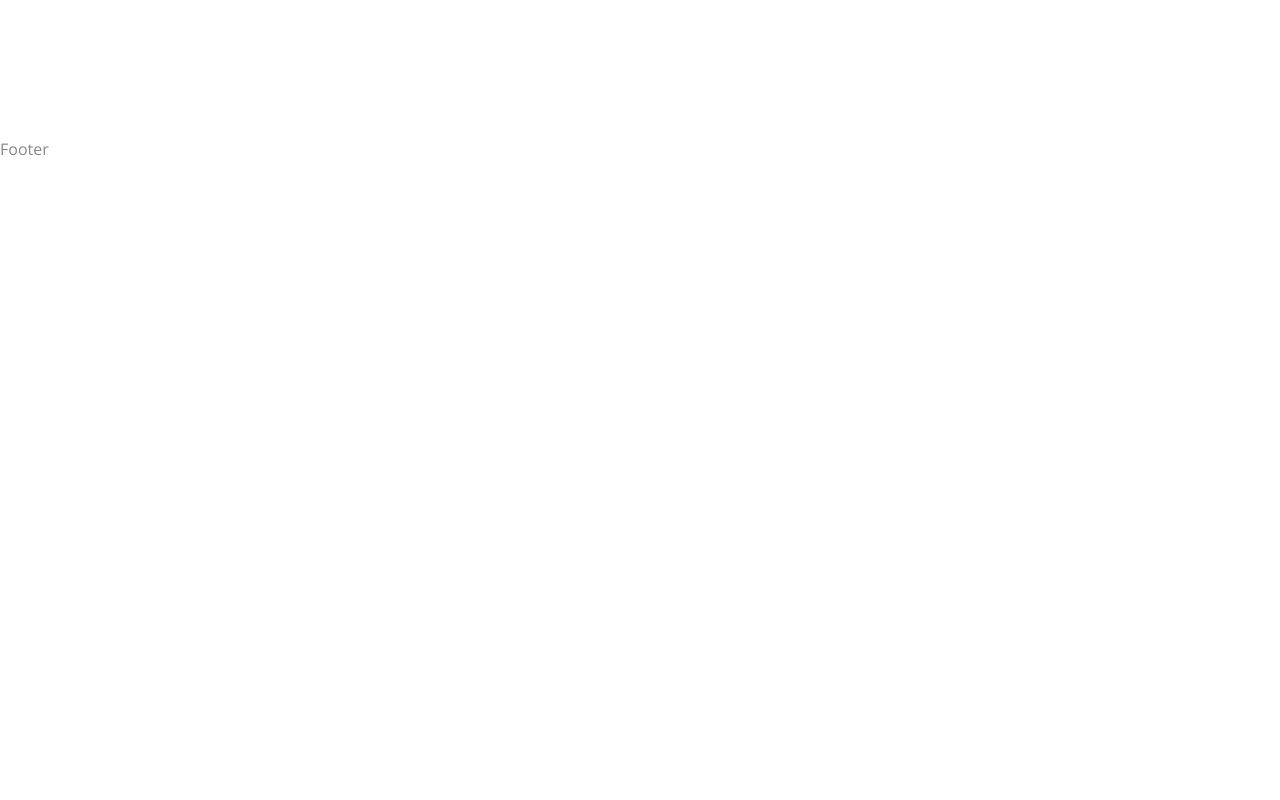
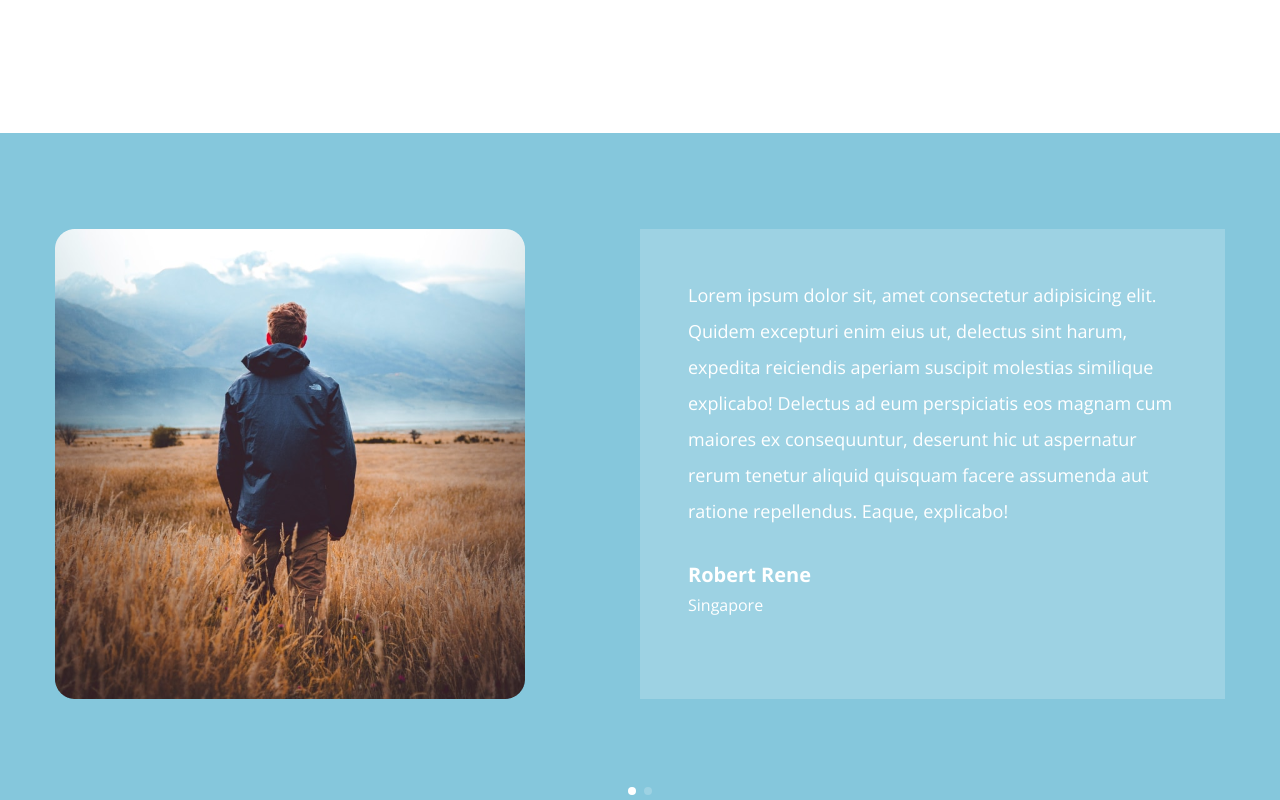
Before and after one commit to coordova/hotely, a Next.js app: page / in a window 1280 px wide. Shown: the part 3920-4720 px from the top of the page. Built offline with nearby package versions, Linux system fonts and the light colour scheme.

Commit message:
Hotely - 07 Testimonials

```diff
--- a/app/globals.css
+++ b/app/globals.css
@@ -25,3 +25,10 @@
 		@apply text-xl;
 	}
 }
+
+/* Swiper bullets style */
+.swiper-horizontal > .swiper-pagination-bullets .swiper-pagination-bullet,
+.swiper-pagination-horizontal.swiper-pagination-bullets
+	.swiper-pagination-bullet {
+	@apply bg-white;
+}
--- a/app/page.jsx
+++ b/app/page.jsx
@@ -5,6 +5,7 @@ import Footer from "@/components/Footer";
 import Header from "@/components/Header";
 import Hero from "@/components/Hero";
 import Recomendations from "@/components/Recomendations";
+import Testimonials from "@/components/Testimonials";
 
 export default function Home() {
 	return (
@@ -15,6 +16,7 @@ export default function Home() {
 			<About />
 			<Recomendations />
 			<Find />
+			<Testimonials />
 			<Footer />
 			<div className="h-[4000px]"></div>
 		</main>
--- /dev/null
+++ b/components/Testimonials.jsx
@@ -0,0 +1,78 @@
+"use client";
+
+// swiper react components
+import { Swiper, SwiperSlide } from "swiper/react";
+// swiper modules
+import { Pagination } from "swiper/modules";
+
+// swiper styles
+import "swiper/css";
+import "swiper/css/pagination";
+import { motion } from "framer-motion";
+import { fadeIn } from "@/variants";
+import Image from "next/image";
+
+const testimonialData = [
+	{
+		img: "/testimonials/img-1.png",
+		message:
+			"Lorem ipsum dolor sit, amet consectetur adipisicing elit. Quidem excepturi enim eius ut, delectus sint harum, expedita reiciendis aperiam suscipit molestias similique explicabo! Delectus ad eum perspiciatis eos magnam cum maiores ex consequuntur, deserunt hic ut aspernatur rerum tenetur aliquid quisquam facere assumenda aut ratione repellendus. Eaque, explicabo!",
+		personalName: "Robert Rene",
+		location: "Singapore",
+	},
+	{
+		img: "/testimonials/img-2.png",
+		message:
+			"Lorem ipsum dolor sit, amet consectetur adipisicing elit. Minima ab quam optio voluptatum quibusdam inventore numquam rem laudantium quo, quaerat libero, repellendus ipsam quisquam vel facilis iure. Facere vel veniam ad nihil perspiciatis amet magnam id autem reiciendis, fugit nisi eveniet veritatis. Accusantium, perspiciatis. Impedit facilis officia magnam.",
+		personalName: "Robert Rene",
+		location: "Singapore",
+	},
+];
+
+const Testimonials = () => {
+	return (
+		<motion.section
+			variants={fadeIn("up", 0.4)}
+			initial="hidden"
+			whileInView="show"
+			viewport={{ once: false, amount: 0 }}
+			className="bg-soft_green xl:h-[880px]"
+		>
+			<div className="container mx-auto">
+				<Swiper
+					modules={[Pagination]}
+					pagination={{ clickable: true }}
+					className="xl:h-[680px] overflow-hidden"
+				>
+					{testimonialData.map((testimonial, index) => {
+						return (
+							<SwiperSlide key={index}>
+								<div className="grid grid-cols-1 xl:grid-cols-2 py-12 xl:py-24">
+									<Image
+										src={testimonial.img}
+										width={470}
+										height={470}
+										quality={100}
+										alt=""
+										className="hidden xl:flex"
+									/>
+									<div className="flex-1 bg-white/20 text-white p-12">
+										<p className="text-lg leading-9 mb-8">
+											{testimonial.message}
+										</p>
+										<p className="text-xl font-bold">
+											{testimonial.personalName}
+										</p>
+										<p>{testimonial.location}</p>
+									</div>
+								</div>
+							</SwiperSlide>
+						);
+					})}
+				</Swiper>
+			</div>
+		</motion.section>
+	);
+};
+
+export default Testimonials;
```
